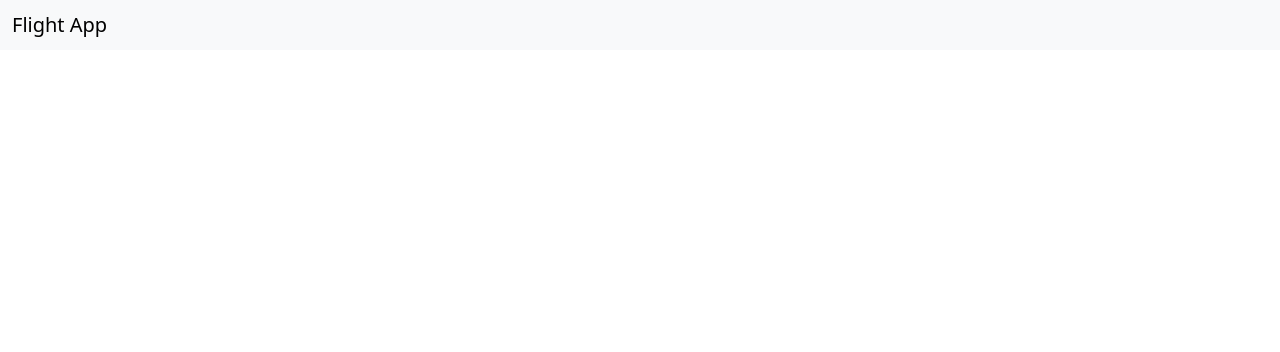
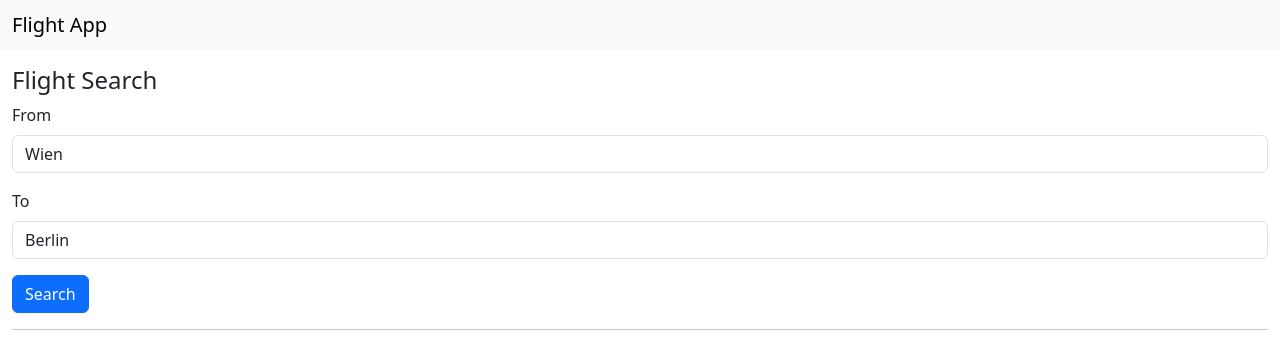
Before and after one commit to danielmurrmann/flight-app-essentials, an Angular app: page / in a window 1280 px wide. Shown: the top 352 px of the page. Built offline with nearby package versions, Linux system fonts and the light colour scheme.

Commit message:
204 - Implement the FlightSearchView

```diff
--- a/src/app/app.html
+++ b/src/app/app.html
@@ -3,3 +3,7 @@
     <span class="navbar-brand mb-0 h1">{{title}}</span>
   </div>
 </nav>
+
+<div class="container-fluid mt-3">
+  <app-flight-search-view />
+</div>
--- a/src/app/app.ts
+++ b/src/app/app.ts
@@ -1,8 +1,9 @@
 import { Component } from '@angular/core';
+import { FlightSearchView } from "./flight-search-view/flight-search-view";
 
 @Component({
   selector: 'app-root',
-  imports: [],
+  imports: [FlightSearchView],
   templateUrl: './app.html',
   styleUrl: './app.css'
 })
--- /dev/null
+++ b/src/app/flight-search-view/flight-search-view.html
@@ -0,0 +1,40 @@
+<h4>Flight Search</h4>
+
+<div class="mb-3">
+  <label for="from" class="form-label">From</label>
+  <input class="form-control" id="from" [(ngModel)]="from">
+</div>
+
+<div class="mb-3">
+  <label for="to" class="form-label">To</label>
+  <input class="form-control" id="to" [(ngModel)]="to">
+</div>
+
+<button type="button" class="btn btn-primary" [disabled]="!from || !to" (click)="search()">Search</button>
+
+<hr>
+
+@if(flights.length > 0) {
+<table class="table">
+  <thead>
+    <tr>
+      <th>#</th>
+      <th>From</th>
+      <th>To</th>
+      <th>Date</th>
+      <th>Delayed</th>
+    </tr>
+  </thead>
+  <tbody>
+    @for(flight of flights; track flight.id) {
+    <tr (click)="selectFlight(flight)" [class.table-active]="selectedFlight === flight">
+      <th>{{flight.id}}</th>
+      <td>{{flight.from}}</td>
+      <td>{{flight.to}}</td>
+      <td>{{flight.date}}</td>
+      <td>{{flight.delayed}}</td>
+    </tr>
+    }
+  </tbody>
+</table>
+}
--- /dev/null
+++ b/src/app/flight-search-view/flight-search-view.ts
@@ -0,0 +1,28 @@
+import { Component } from '@angular/core';
+import { Flight } from '../entities/flight';
+import { FormsModule } from '@angular/forms';
+
+@Component({
+  selector: 'app-flight-search-view',
+  imports: [FormsModule],
+  templateUrl: './flight-search-view.html'
+})
+export class FlightSearchView {
+  from = 'Wien';
+  to = 'Berlin';
+
+  flights: Flight[] = [];
+  selectedFlight: Flight | null = null;
+
+  search(): void {
+    this.flights = [
+      { id: 1, from: 'Wien', to: 'Berlin', date: '2025-06-01', delayed: false },
+      { id: 2, from: 'Wien', to: 'Berlin', date: '2026-01-01', delayed: true },
+      { id: 3, from: 'Wien', to: 'Berlin', date: '2026-02-01', delayed: false }
+    ];
+  }
+
+  selectFlight(flight: Flight): void {
+    this.selectedFlight = flight;
+  }
+}
```
